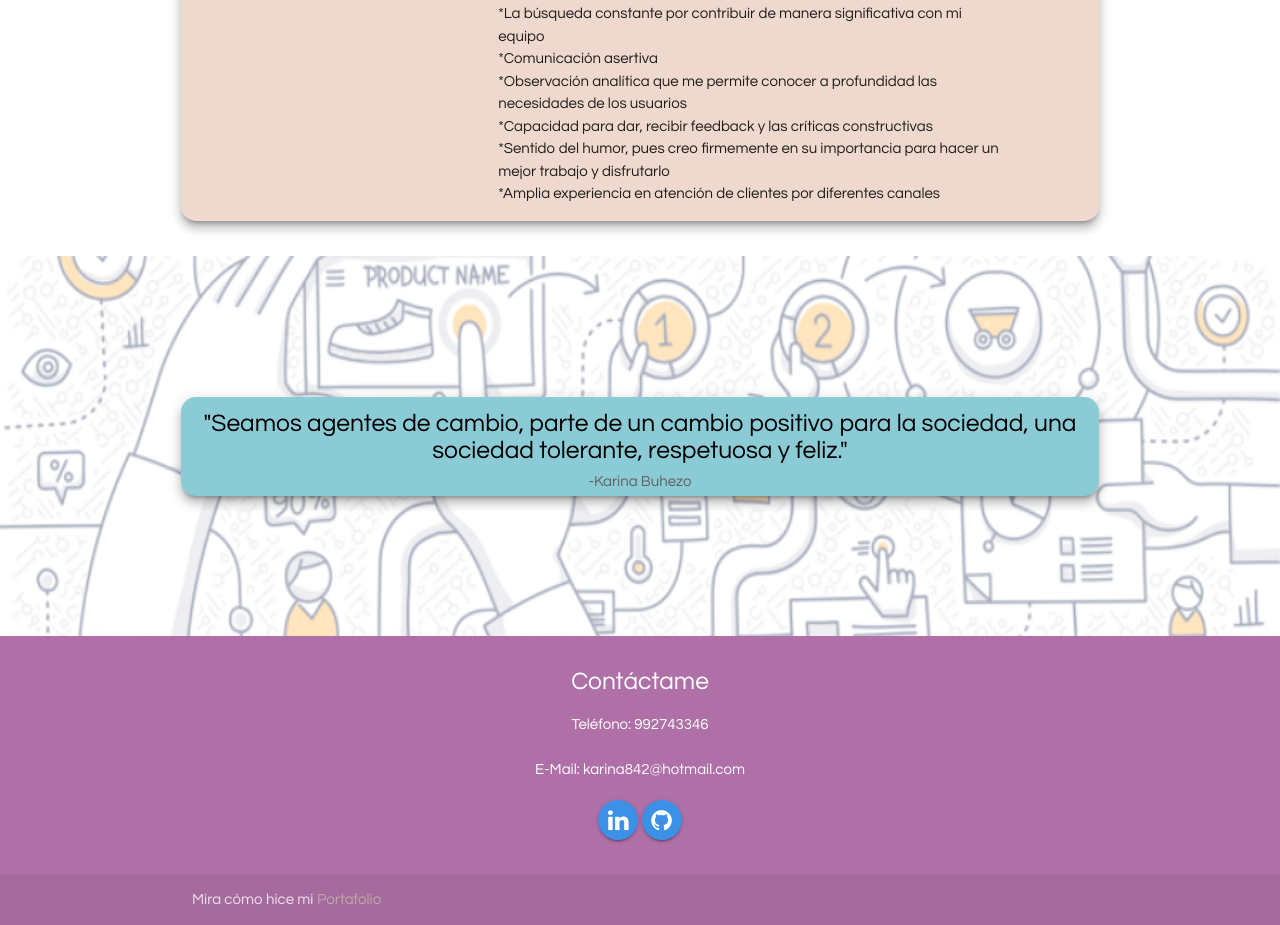
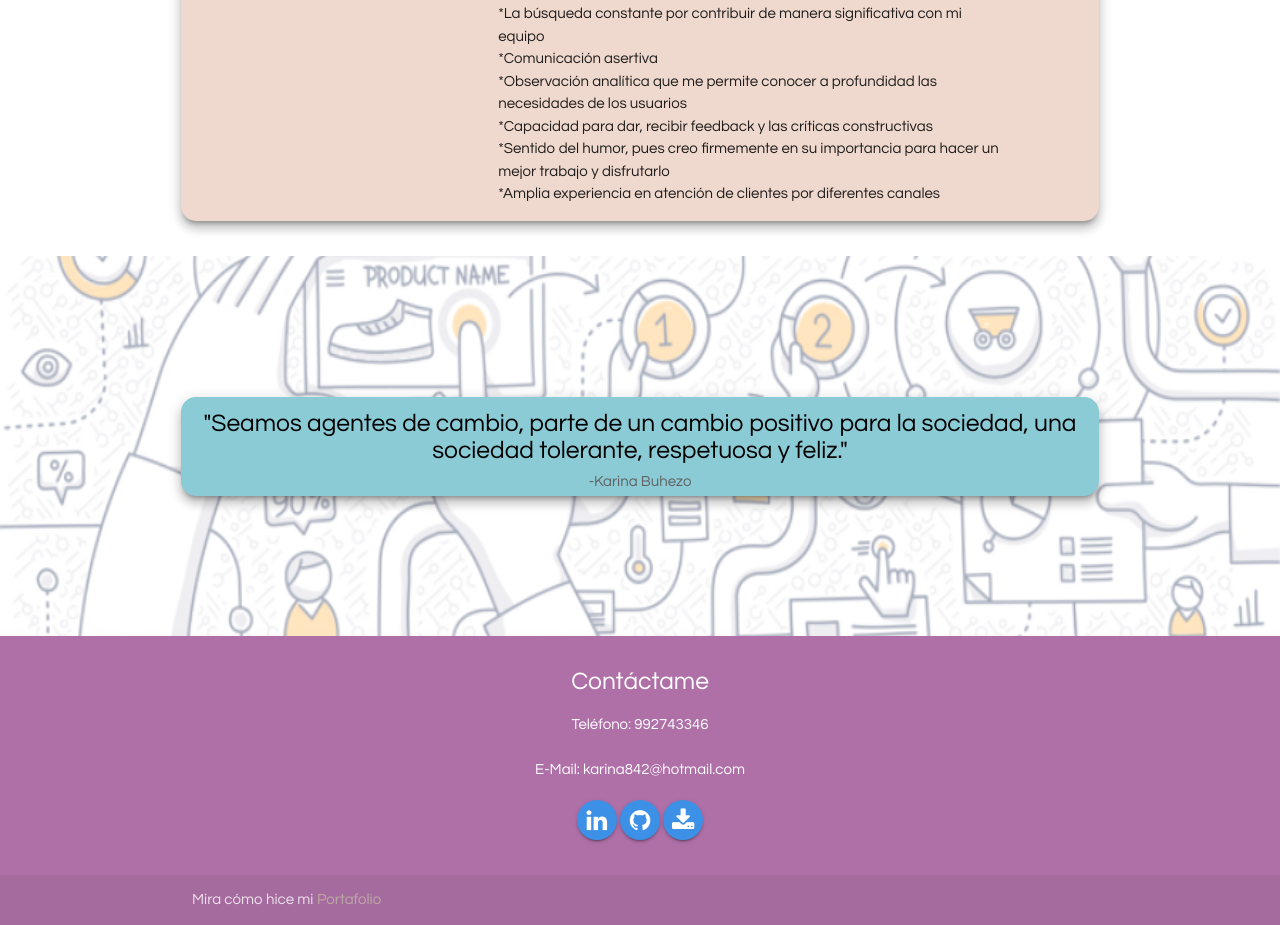
Before and after one commit to kankkuna/Portafolio, a plain HTML site: page index.html in a window 1280 px wide. Shown: the part 2272-3197 px from the top of the page. Drawn offline with nearby package versions, Linux system fonts and the light colour scheme.

Commit message:
se agrega cv

```diff
--- a/index.html
+++ b/index.html
@@ -225,6 +225,7 @@
               <ul class="center dates">
                 <li><a target="_blank"  data-position="bottom" data-delay="50" data-tooltip="Mira mi perfil en Linkedin" href="https://www.linkedin.com/in/karina-buhezo-flores" class="waves-effect waves-light btn-floating social linkedin tooltipped"><i class="fa fa-linkedin"></i> Sign in with linkedin</a></li>
                 <li><a target="_blank"  data-position="bottom" data-delay="50" data-tooltip="Mira mi repositorio en Github" href="https://github.com/kankkuna" class="waves-effect waves-light btn-floating social github tooltipped"><i class="fa fa-github"></i> Sign in with github</a></li>
+                <li><a target="_blank"  data-position="bottom" data-delay="50" data-tooltip="Descarga mi CV aquí" href="assets/cv.pdf" class="waves-effect waves-light btn-floating social github tooltipped"><i class="fa fa-download"></i>paperclip</a></li>
               </ul>
             </div>
           </div>
```
Also changed, not shown: 1 other file.
